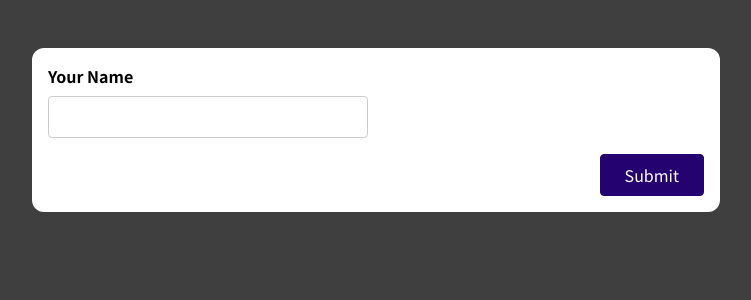
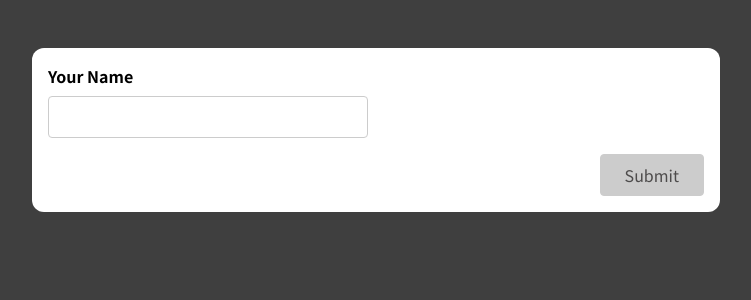
Before and after one commit to mycvlnn/ReactJs_Udemy, a React (Create React App) app: page / in a window 1280 px wide. Shown: the top 300 px of the page, without its empty margins (264-1015 px from the left). Built offline with nearby package versions, Linux system fonts and the light colour scheme.

Commit message:
managing the overall form validity

```diff
--- a/src/components/SimpleInput.js
+++ b/src/components/SimpleInput.js
@@ -2,10 +2,13 @@ import { useState } from "react"
 
 const SimpleInput = (props) => {
   const [enteredName, setEnteredName] = useState("")
-  //mặc định ban đầu thì trường này sẽ không được touch vào
   const [enteredNameTouched, setEnteredNameTouched] = useState(false)
   const enteredNameIsValid = enteredName.trim() !== ""
   const nameInputIsInvalid = !enteredNameIsValid && enteredNameTouched
+  let formIsValid = false
+  if (enteredNameIsValid) {
+    formIsValid = true
+  }
 
   const nameInputChangeHandler = (e) => {
     setEnteredName(e.target.value)
@@ -14,6 +17,7 @@ const SimpleInput = (props) => {
   const nameInputBlurHandler = (event) => {
     setEnteredNameTouched(true)
   }
+
   const formSubmissionHandler = (event) => {
     event.preventDefault()
     //Được hiểu là nếu người dùng ban đầu không thay đổi gì input và submit luôn thì tất cả các trường sẽ được hiểu là đã được touch
@@ -46,7 +50,7 @@ const SimpleInput = (props) => {
         )}
       </div>
       <div className="form-actions">
-        <button>Submit</button>
+        <button disabled={!formIsValid}>Submit</button>
       </div>
     </form>
   )
--- a/src/index.css
+++ b/src/index.css
@@ -1,11 +1,11 @@
-@import url('https://fonts.googleapis.com/css2?family=Noto+Sans+JP:wght@400;700&display=swap');
+@import url("https://fonts.googleapis.com/css2?family=Noto+Sans+JP:wght@400;700&display=swap");
 
 * {
   box-sizing: border-box;
 }
 
 html {
-  font-family: 'Noto Sans JP', sans-serif;
+  font-family: "Noto Sans JP", sans-serif;
 }
 
 body {
@@ -54,6 +54,7 @@ body {
 
 .control-group {
   display: flex;
+  -moz-column-gap: 1rem;
   column-gap: 1rem;
   flex-wrap: wrap;
 }
@@ -78,6 +79,14 @@ button:active {
   background-color: #33059e;
   border-color: #33059e;
 }
+button:disabled,
+button:disabled:hover,
+button:disabled:active {
+  background-color: #ccc;
+  color: #4d4b4b;
+  border-color: #ccc;
+  cursor: not-allowed;
+}
 
 .form-actions {
   text-align: right;
```
